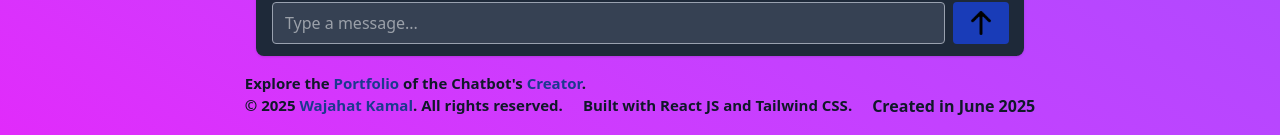
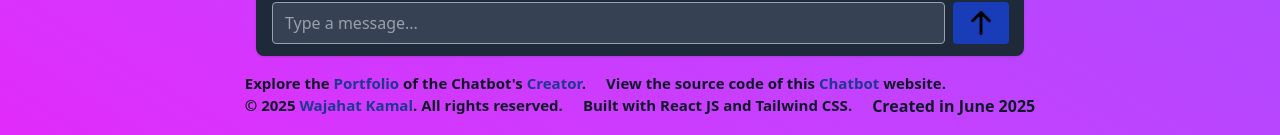
Before and after one commit to wajahat-kamal/WK-Chatbot, a React (Vite) app: page / in a window 1280 px wide. Shown: the part 662-797 px from the top of the page. Built offline with nearby package versions, Linux system fonts and the light colour scheme; no server answers.

Commit message:
Add link to GitHub source code in footer

```diff
--- a/src/components/Footer.jsx
+++ b/src/components/Footer.jsx
@@ -9,6 +9,7 @@ function Footer() {
 
       <div className="flex flex-col md:flex-row md:gap-5 gap-0 md:mb-0 mb-3">
         <a href="https://wajahatkamal-dev.vercel.app/" target="_blank" className="hover:text-blue-900">Explore the <span className="text-blue-900">Portfolio</span> of the Chatbot's <span className="text-blue-900">Creator</span>.</a>
+        <a href="https://github.com/wajahat-kamal/WK-Chatbot.git" target="_blank" className="hover:text-blue-900">View the source code of this <span className="text-blue-900">Chatbot</span> website.</a>
         </div>
 
         <div className="flex flex-col md:flex-row md:gap-5 gap-0">
```
